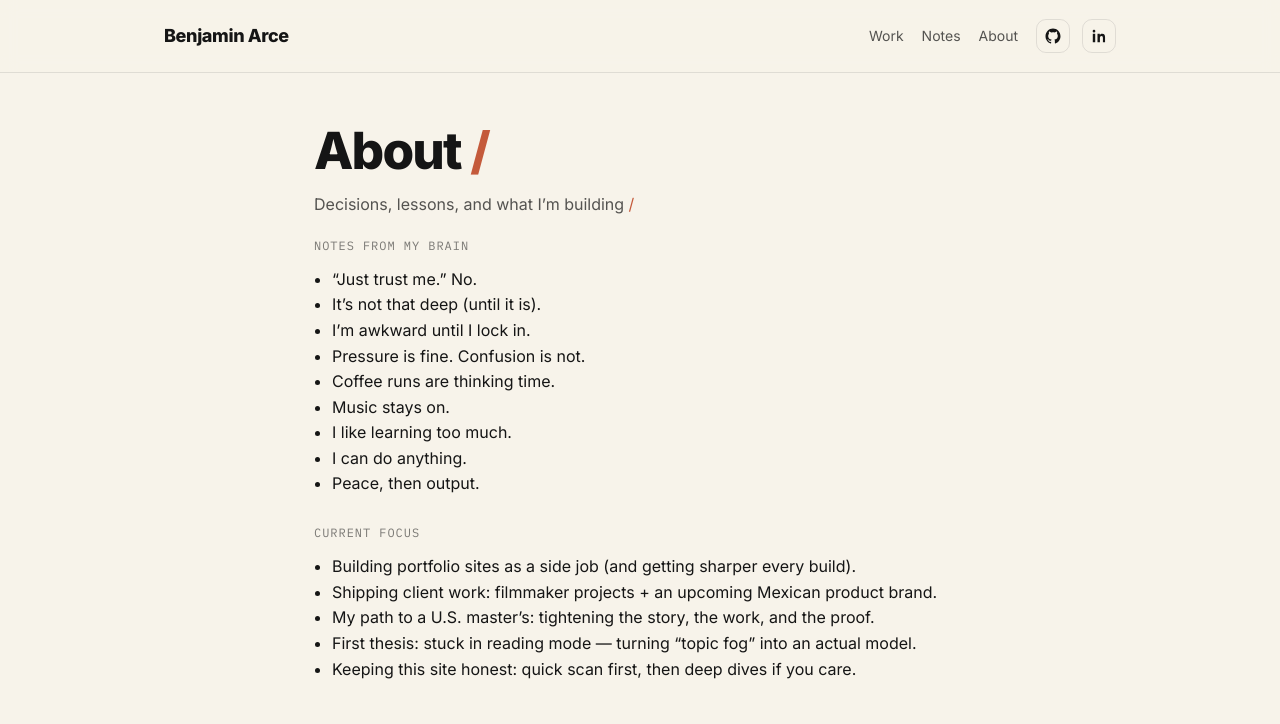
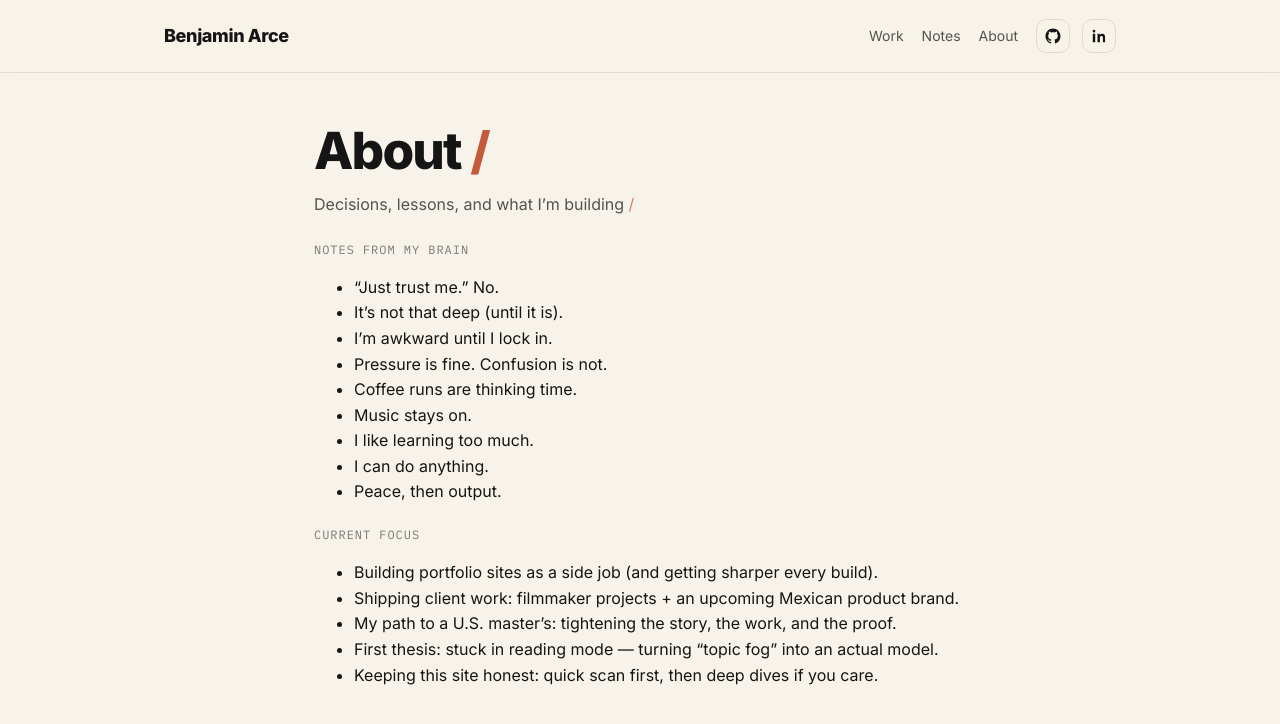
Before and after one commit to benjaminarce-cloud/arcev2-portfolio, a Next.js app: page /about in a window 1280 px wide. Shown: the top 724 px of the page. Built offline with nearby package versions, Linux system fonts and the light colour scheme.

Commit message:
Update page.tsx

```diff
--- a/src/app/about/page.tsx
+++ b/src/app/about/page.tsx
@@ -1,9 +1,4 @@
 // src/app/about/page.tsx
-
-export const metadata = {
-  title: "About — Benjamin Arce",
-  description: "Decisions, lessons, and what I’m building.",
-};
 
 export default function AboutPage() {
   return (
@@ -14,12 +9,16 @@ export default function AboutPage() {
         </h1>
 
         <p className="page-subtitle">
-          Decisions, lessons, and what I’m building <span className="accent">/</span>
+          Decisions, lessons, and what I’m building{" "}
+          <span className="accent" style={{ opacity: 0.75 }}>
+            /
+          </span>
         </p>
 
-        <div style={{ marginTop: 18 }}>
+        <div className="prose">
+          <div style={{ marginTop: 22 }}>
             <div className="kicker">Notes from my brain</div>
-          <ul style={{ margin: "12px 0 0", paddingLeft: 18 }}>
+            <ul className="bullets">
               <li>“Just trust me.” No.</li>
               <li>It’s not that deep (until it is).</li>
               <li>I’m awkward until I lock in.</li>
@@ -32,9 +31,9 @@ export default function AboutPage() {
             </ul>
           </div>
 
-        <div style={{ marginTop: 26 }}>
+          <div style={{ marginTop: 20 }}>
             <div className="kicker">Current focus</div>
-          <ul style={{ margin: "12px 0 0", paddingLeft: 18 }}>
+            <ul className="bullets">
               <li>Building portfolio sites as a side job (and getting sharper every build).</li>
               <li>Shipping client work: filmmaker projects + an upcoming Mexican product brand.</li>
               <li>My path to a U.S. master’s: tightening the story, the work, and the proof.</li>
@@ -44,5 +43,6 @@ export default function AboutPage() {
           </div>
         </div>
       </div>
+    </div>
   );
 }
```
Lines whose indentation alone changed are shown as unchanged.
